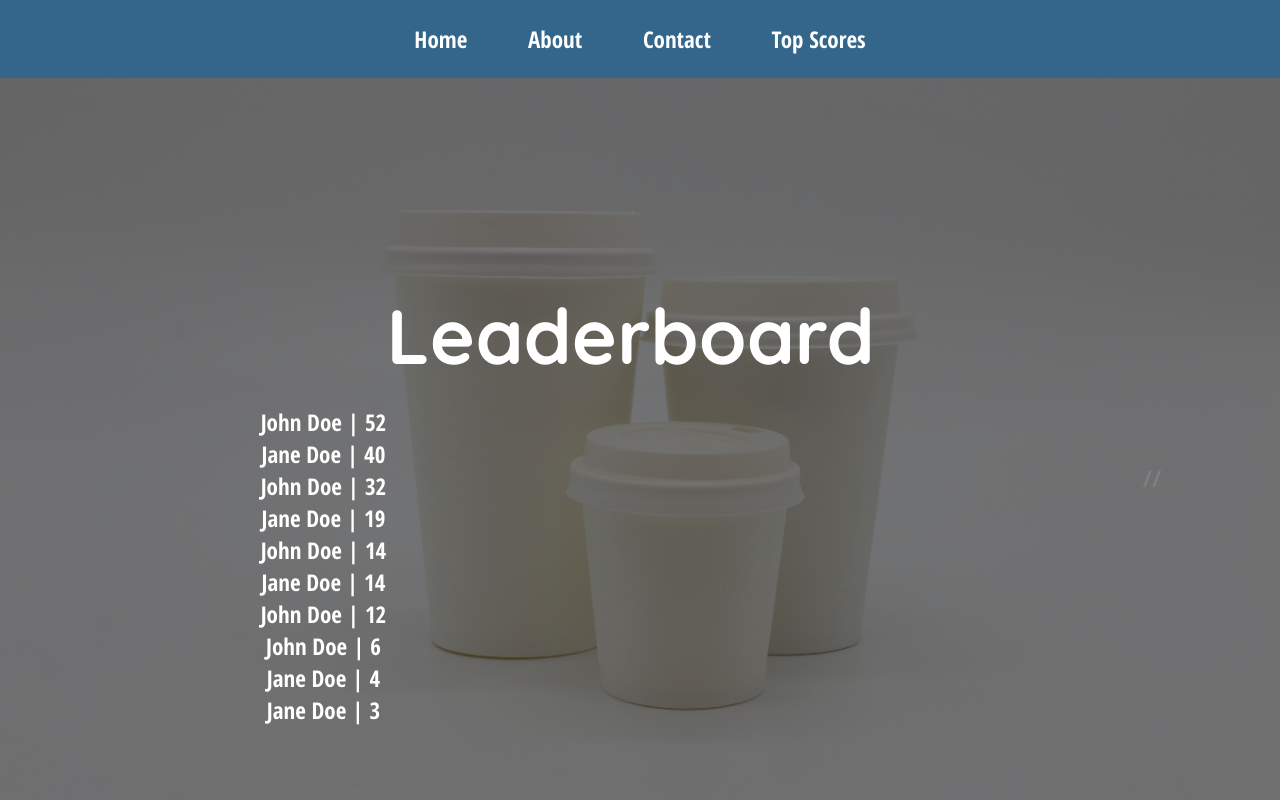
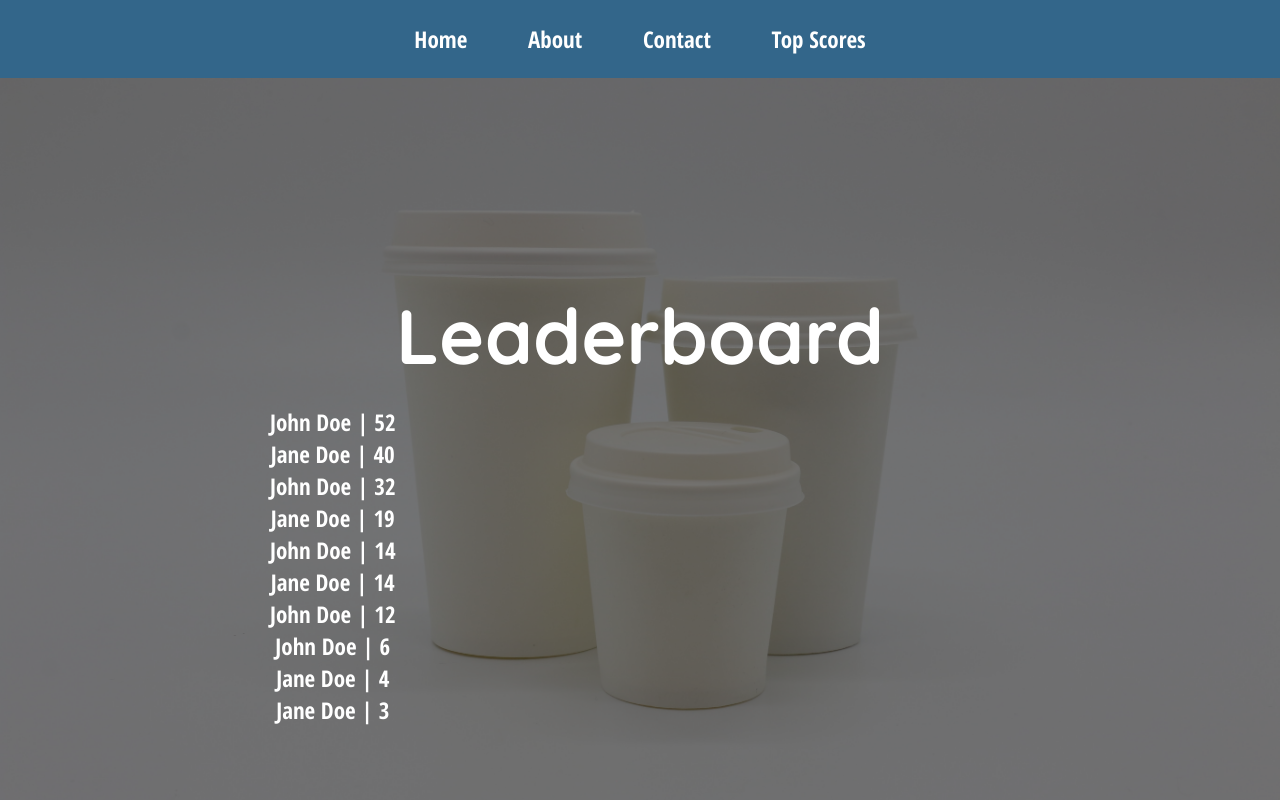
Before and after one commit to alessioitalo/nextjs-whos-taller, a Next.js app: page /leaderboard in a window 1280 px wide. Shown: the top 800 px of the page. Built offline with nearby package versions, Linux system fonts and the light colour scheme.

Commit message:
removed // causing bug in preview

```diff
--- a/pages/leaderboard.js
+++ b/pages/leaderboard.js
@@ -31,7 +31,7 @@
       })}
       </ul>
     </div>
-    // </StyledMain>
+    </StyledMain>
   );
 };
 
```
